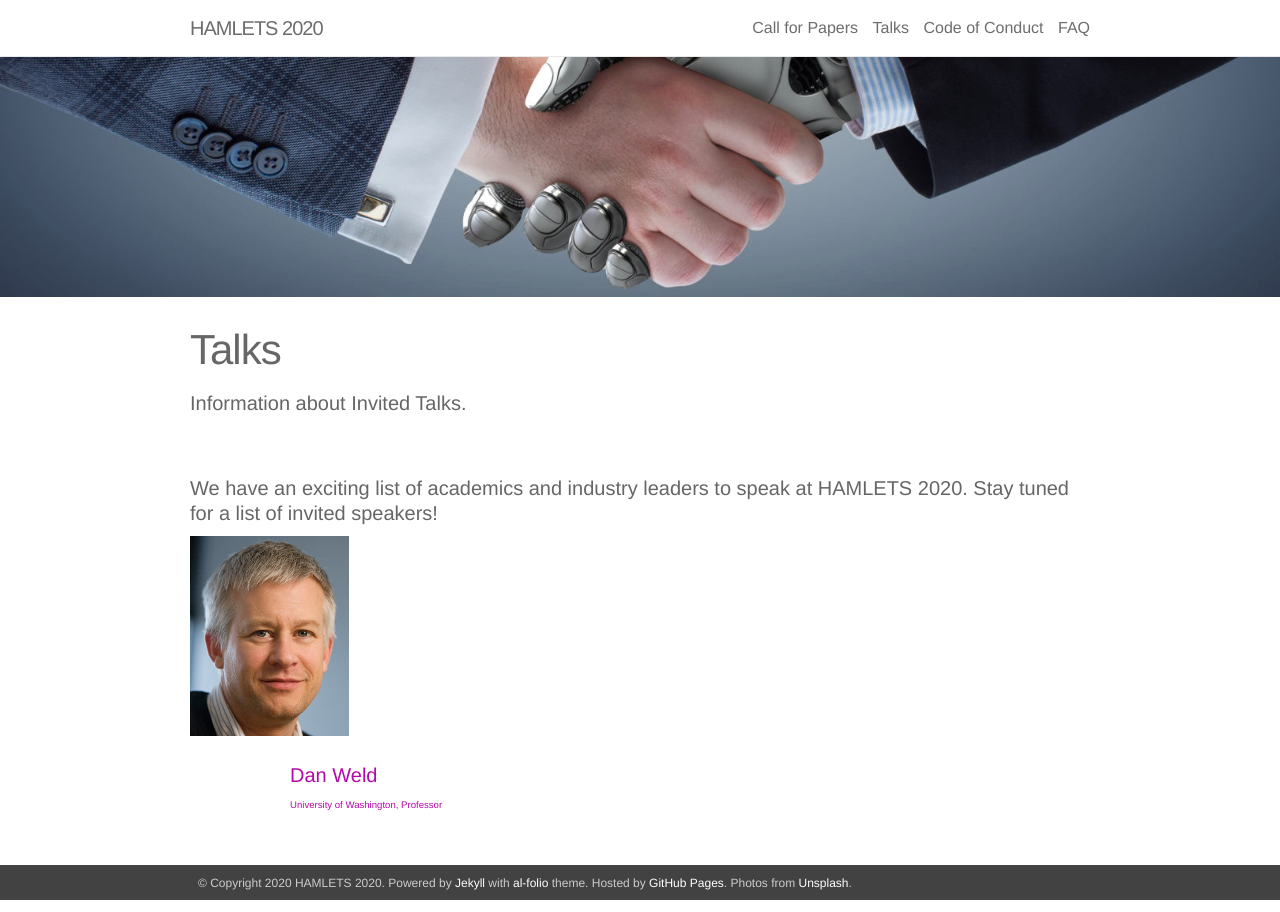
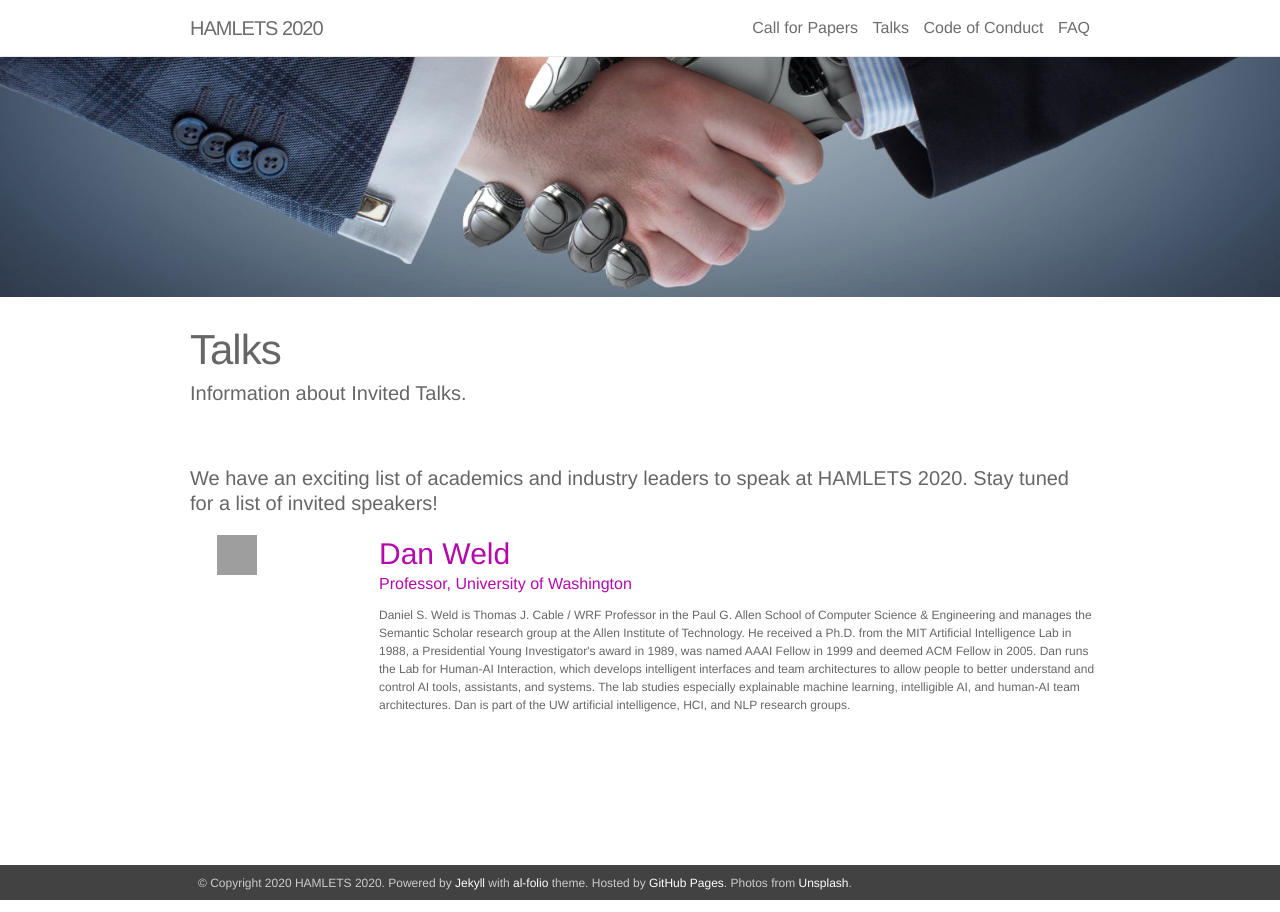
Before and after one commit to hamlets-workshop/hamlets-workshop.github.io, a Jekyll site: the page built from _pages/05_speakers.md, in a window 1280 px wide. Built offline with Jekyll 4.4.1, drawn with Linux system fonts in a browser that asks for light colours; nearby versions of some CDN libraries; grey boxes are pictures that could not be loaded.

Commit message:
Dan Weld

```diff
--- a/_pages/05_speakers.md
+++ b/_pages/05_speakers.md
@@ -8,13 +8,16 @@ description: Information about Invited Talks.
 #### We have an exciting list of academics and industry leaders to speak at HAMLETS 2020. Stay tuned for a list of invited speakers!
 
 <div class='container2'>
-    <a href="https://www.cs.washington.edu/people/faculty/weld/">
-        <div>
-            <img src='/assets/img/danweld.jpg' class='iconDetails'>
-        </div>
-    <div class="aboutthem" style='margin-left:100px;'>
-    <h4>Dan Weld</h4>
-    <div style="font-size:.6em">University of Washington, Professor</div>
-    </div>
-    </a>
+<a href="https://www.cs.washington.edu/people/faculty/weld/">
+		<div>
+			<img src='https://s3-us-west-2.amazonaws.com/www-cse-public/images/portraits/weld_sm.jpg' class='iconDetails'>
+		</div>
+	<div style='margin-left:180px;'>
+	<h3>Dan Weld</h3>
+	<div style="font-size:1em">Professor, University of Washington</div>
+	</div>
+</a>
+<div style="font-size:.75em; margin-top:10px; margin-left:180px;">
+Daniel S. Weld is Thomas J. Cable / WRF Professor in the Paul G. Allen School of Computer Science & Engineering and manages the Semantic Scholar research group at the Allen Institute of Technology. He received a Ph.D. from the MIT Artificial Intelligence Lab in 1988, a Presidential Young Investigator's award in 1989, was named AAAI Fellow in 1999 and deemed ACM Fellow in 2005. Dan runs the Lab for Human-AI Interaction, which develops intelligent interfaces and team architectures to allow people to better understand and control AI tools, assistants, and systems. The lab studies especially explainable machine learning, intelligible AI, and human-AI team architectures. Dan is part of the UW artificial intelligence, HCI, and NLP research groups.
 </div>
+</div>
--- a/_sass/_speakers.scss
+++ b/_sass/_speakers.scss
@@ -1,4 +1,3 @@
-.speakers {
 .iconDetails {
  margin-left:2%;
 float:left;
@@ -6,12 +5,8 @@
 width:40px;
 }
 
-	h4 {
+h3 {
 margin:0px;
-	}
-
-	.aboutthem {
-	float: right;
 }
 
 .container2 {
@@ -19,4 +14,3 @@
     height:auto;
     padding:1%;
 }
-}
```
Lines whose indentation alone changed are shown as unchanged.
